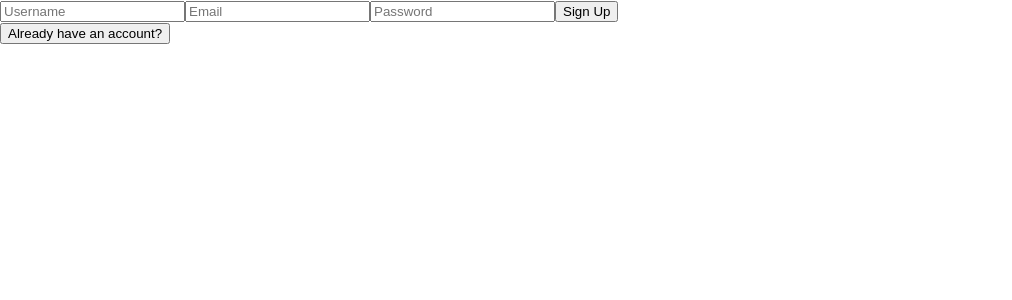
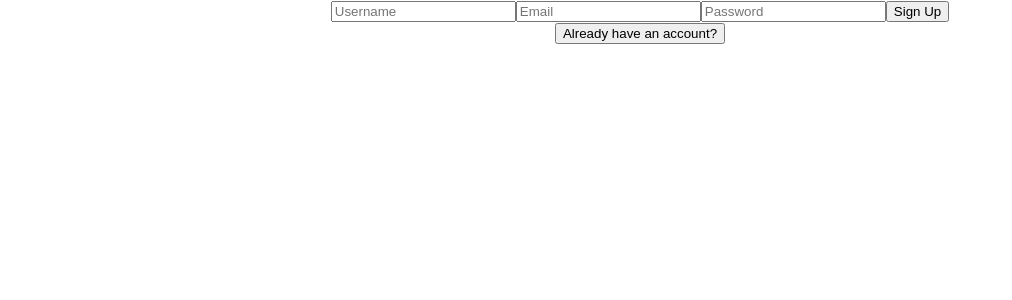
Before and after one commit to Indykatz/demo_react, a React (Create React App) app: page / in a window 1280 px wide. Shown: the top 300 px of the page, without its empty margins (0-1012 px from the left). Built offline with nearby package versions, Linux system fonts and the light colour scheme.

Commit message:
styled kat

```diff
--- a/package.json
+++ b/package.json
@@ -12,6 +12,7 @@
     "react-script": "^2.0.5",
     "react-scripts": "5.0.1",
     "style-components": "^0.1.0",
+    "styled-components": "^5.3.5",
     "web-vitals": "^2.1.4"
   },
   "scripts": {
--- a/src/App.js
+++ b/src/App.js
@@ -5,12 +5,14 @@ import Home from "./pages/home";
 import Feed from "./pages/feed";
 import Profile from "./pages/profile";
 import "./App.css";
+import { TheApp } from "./styles/app.styled";
 
 const App = () => {
   const [user, setUser] = useState();
 
   return (
-    <BrowserRouter className="App">
+    <TheApp>
+      <BrowserRouter>
         <Routes>
           <Route path="/" element={<Login setter={setUser} user={user} />} />
           <Route path="/home" element={<Home user={user} setter={setUser} />} />
@@ -21,6 +23,7 @@ const App = () => {
           />
         </Routes>
       </BrowserRouter>
+    </TheApp>
   );
 };
 
--- /dev/null
+++ b/src/styles/app.styled.js
@@ -0,0 +1,6 @@
+import styled from "styled-components";
+
+export const TheApp = styled.div`
+  text-align: center;
+  min-height: 100vh;
+`;
```
Also changed, not shown: 2 other files (tests, documents, lock files or other folders). Lines whose indentation alone changed are shown as unchanged.
